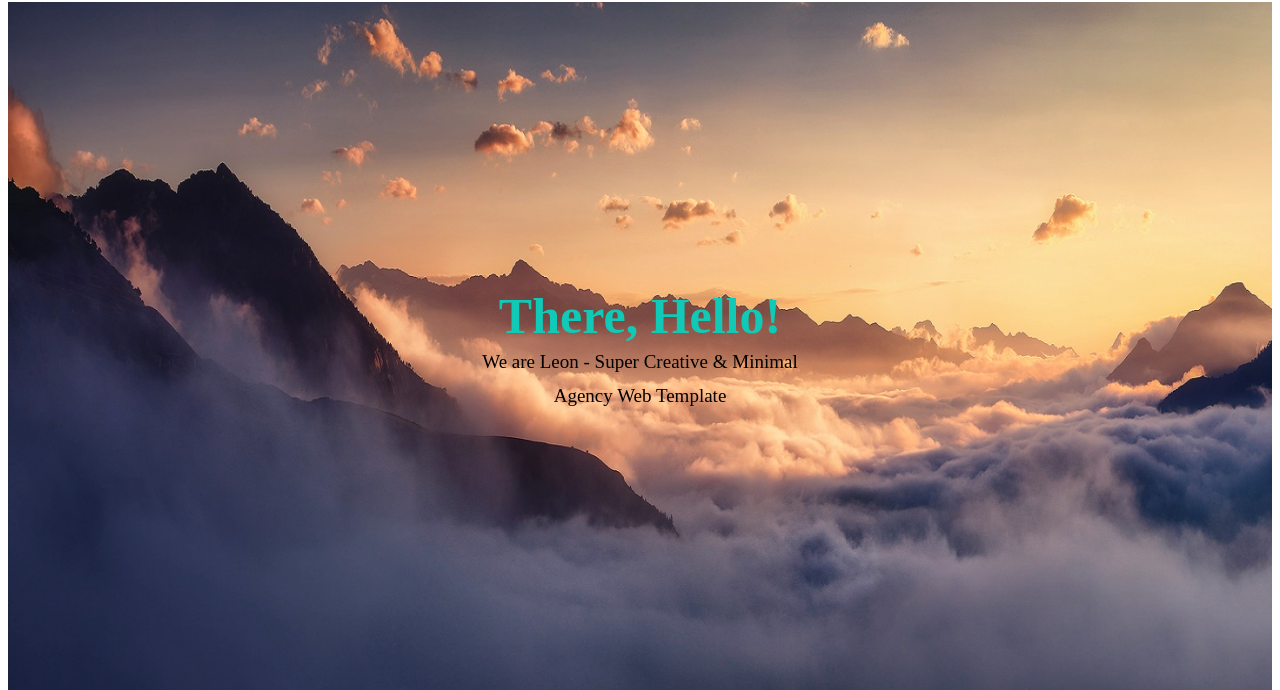
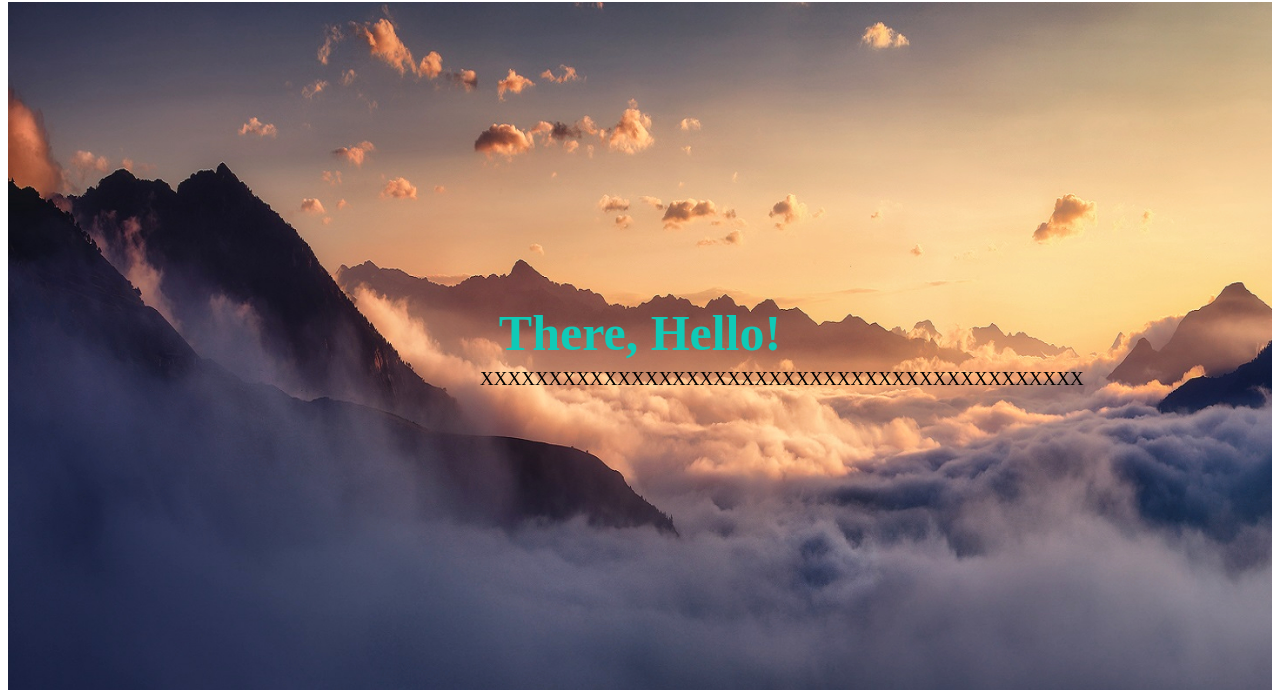
Before and after one commit to ahmedgomaaa/land-page, a plain HTML site: page index.html in a window 1280 px wide. Shown: the part 110-800 px from the top of the page. Drawn offline with Linux system fonts and the light colour scheme.

Commit message:
minor update

```diff
--- a/index.html
+++ b/index.html
@@ -33,7 +33,7 @@
         <div class="landing">
             <div class="intro-text">
                 <h1>There, Hello!</h1>
-                <p>We are Leon - Super Creative & Minimal Agency Web Template</p>
+                <p>XXXXXXXXXXXXXXXXXXXXXXXXXXXXXXXXXXXXXXXXXXXX</p>
             </div>
 
         </div>
```
